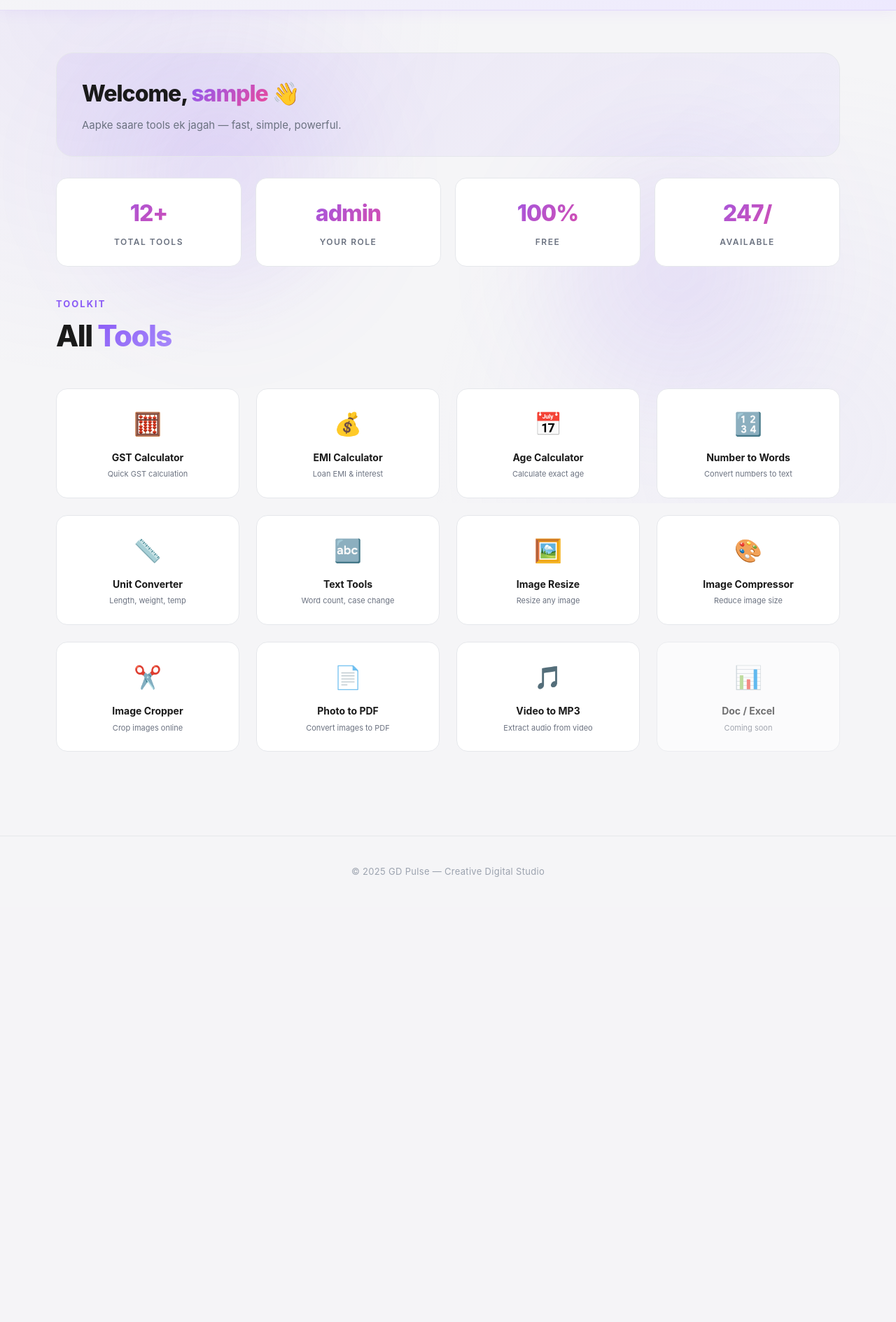
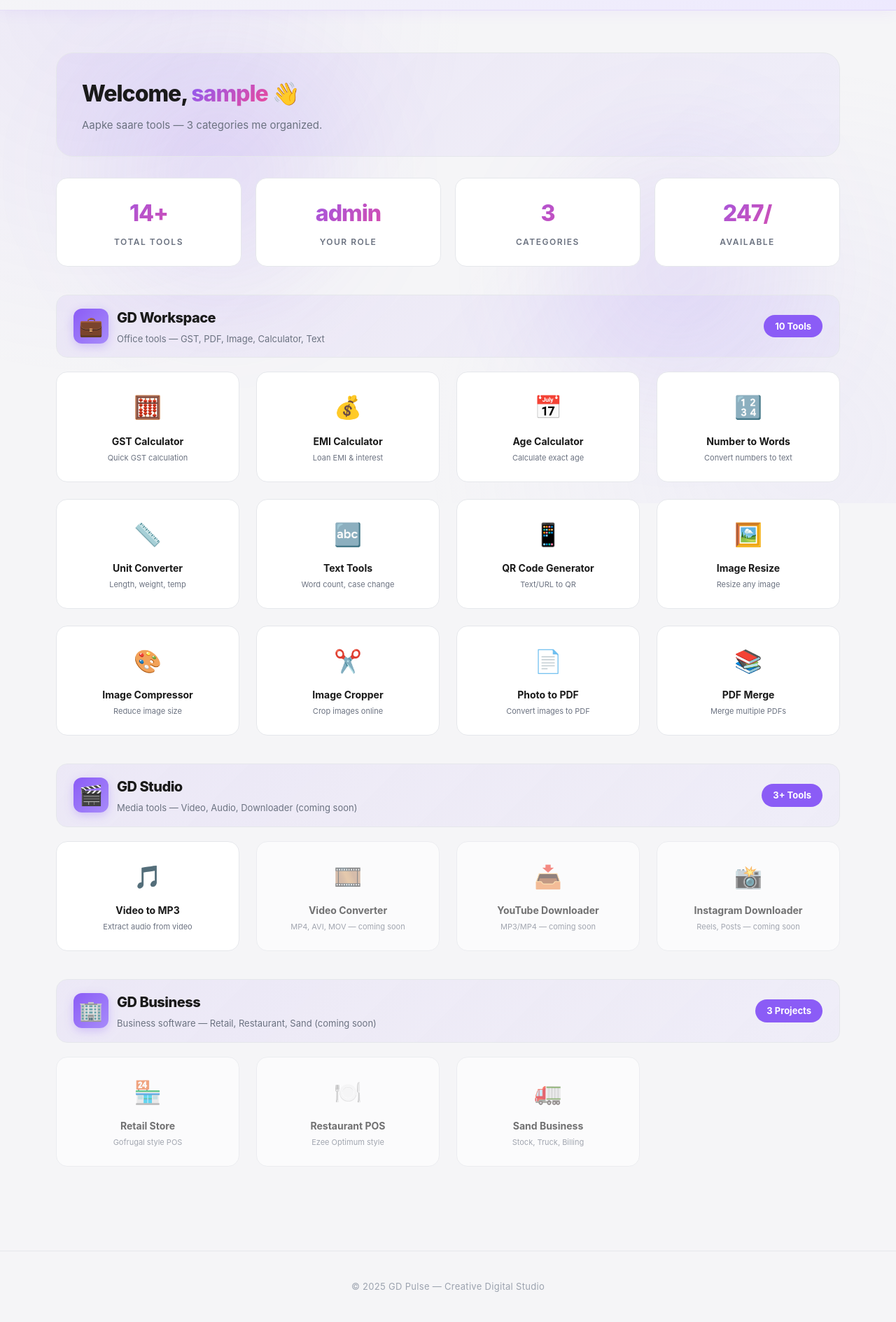
Before and after one commit to IGDIVU/gd-pulse, a Flask app: page /tools in a window 1280 px wide. Shown: the part 81-1970 px from the top of the page at 70% size. Before the commit the page ends 1334 px from the top, so only its background shows below. Run offline with Flask 3, Linux system fonts and the light colour scheme; the visitor is signed in with stand-in values (Sample User, id 1).

Commit message:
Enhance tools page with new features and styles
Updated tool descriptions and added new tools in categories. Adjusted theme toggle functionality and improved layout styles.

```diff
--- a/templates/tools.html
+++ b/templates/tools.html
@@ -6,6 +6,51 @@
 <title>Tools — GD Pulse</title>
 <link rel="icon" type="image/png" href="/static/favicon.png">
 <link rel="stylesheet" href="/static/style.css">
+<style>
+  .category-header {
+    display: flex;
+    align-items: center;
+    gap: 12px;
+    margin: 40px 0 20px;
+    padding: 16px 24px;
+    border-radius: var(--radius);
+    background: linear-gradient(135deg, rgba(139, 92, 246, 0.08), rgba(196, 181, 253, 0.12));
+    border: 1px solid var(--border);
+  }
+  .category-header .cat-icon {
+    font-size: 28px;
+    display: flex;
+    align-items: center;
+    justify-content: center;
+    width: 50px;
+    height: 50px;
+    background: linear-gradient(135deg, var(--primary), var(--primary-light));
+    border-radius: 12px;
+    color: white;
+    box-shadow: 0 4px 14px rgba(139, 92, 246, 0.3);
+  }
+  .category-header .cat-info h2 {
+    font-size: 20px;
+    font-weight: 800;
+    color: var(--text);
+    margin: 0 0 4px;
+    letter-spacing: -0.5px;
+  }
+  .category-header .cat-info p {
+    font-size: 13px;
+    color: var(--text-dim);
+    margin: 0;
+  }
+  .category-header .cat-count {
+    margin-left: auto;
+    background: var(--primary);
+    color: white;
+    padding: 6px 16px;
+    border-radius: 30px;
+    font-size: 13px;
+    font-weight: 700;
+  }
+</style>
 </head>
 <body>
 
@@ -24,7 +69,7 @@
         <input type="text" placeholder="Search tools..." id="searchInput">
         <span class="search-icon">🔍</span>
       </div>
-      <button class="theme-toggle" onclick="toggleTheme()" title="Toggle theme">🌙</button>
+      <button class="theme-toggle" onclick="toggleTheme(event)" title="Toggle theme">🌙</button>
       <div class="avatar" title="{{ user }}">{{ user[0]|upper }}</div>
       <a href="/logout" class="btn btn-outline">Logout</a>
     </div>
@@ -35,12 +80,12 @@
 
       <div class="welcome reveal">
         <h1>Welcome, <span class="highlight">{{ user }}</span> 👋</h1>
-        <p>Aapke saare tools ek jagah — fast, simple, powerful.</p>
+        <p>Aapke saare tools — 3 categories me organized.</p>
       </div>
 
       <div class="stats">
         <div class="stat-card reveal">
-          <div class="value">12+</div>
+          <div class="value">14+</div>
           <div class="label">Total Tools</div>
         </div>
         <div class="stat-card reveal">
@@ -48,8 +93,8 @@
           <div class="label">Your Role</div>
         </div>
         <div class="stat-card reveal">
-          <div class="value">100%</div>
-          <div class="label">Free</div>
+          <div class="value">3</div>
+          <div class="label">Categories</div>
         </div>
         <div class="stat-card reveal">
           <div class="value">24/7</div>
@@ -57,85 +102,138 @@
         </div>
       </div>
 
-      <div class="section-header reveal" style="margin-top: 40px;">
-        <span class="section-tag">Toolkit</span>
-        <h2 class="section-title">All <span class="highlight">Tools</span></h2>
+      <!-- ========== CATEGORY 1: OFFICE TOOLS ========== -->
+      <div class="category-header reveal">
+        <div class="cat-icon">💼</div>
+        <div class="cat-info">
+          <h2>GD Workspace</h2>
+          <p>Office tools — GST, PDF, Image, Calculator, Text</p>
+        </div>
+        <div class="cat-count">10 Tools</div>
       </div>
 
       <div class="grid grid-4">
-
         <a href="/tools/gst" class="tool-card reveal">
           <div class="icon">🧮</div>
           <div class="title">GST Calculator</div>
           <div class="desc">Quick GST calculation</div>
         </a>
-
         <a href="/tools/emi" class="tool-card reveal">
           <div class="icon">💰</div>
           <div class="title">EMI Calculator</div>
           <div class="desc">Loan EMI & interest</div>
         </a>
-
         <a href="/tools/age" class="tool-card reveal">
           <div class="icon">📅</div>
           <div class="title">Age Calculator</div>
           <div class="desc">Calculate exact age</div>
         </a>
-
         <a href="/tools/number-to-words" class="tool-card reveal">
           <div class="icon">🔢</div>
           <div class="title">Number to Words</div>
           <div class="desc">Convert numbers to text</div>
         </a>
-
         <a href="/tools/unit-converter" class="tool-card reveal">
           <div class="icon">📏</div>
           <div class="title">Unit Converter</div>
           <div class="desc">Length, weight, temp</div>
         </a>
-
         <a href="/tools/text-tools" class="tool-card reveal">
           <div class="icon">🔤</div>
           <div class="title">Text Tools</div>
           <div class="desc">Word count, case change</div>
         </a>
-
+        <a href="/tools/qr-code" class="tool-card reveal">
+          <div class="icon">📱</div>
+          <div class="title">QR Code Generator</div>
+          <div class="desc">Text/URL to QR</div>
+        </a>
         <a href="/tools/image-resize" class="tool-card reveal">
           <div class="icon">🖼️</div>
           <div class="title">Image Resize</div>
           <div class="desc">Resize any image</div>
         </a>
-
         <a href="/tools/image-compress" class="tool-card reveal">
           <div class="icon">🎨</div>
           <div class="title">Image Compressor</div>
           <div class="desc">Reduce image size</div>
         </a>
-
         <a href="/tools/image-crop" class="tool-card reveal">
           <div class="icon">✂️</div>
           <div class="title">Image Cropper</div>
           <div class="desc">Crop images online</div>
         </a>
-
         <a href="/tools/photo-to-pdf" class="tool-card reveal">
           <div class="icon">📄</div>
           <div class="title">Photo to PDF</div>
           <div class="desc">Convert images to PDF</div>
         </a>
+        <a href="/tools/pdf-merge" class="tool-card reveal">
+          <div class="icon">📚</div>
+          <div class="title">PDF Merge</div>
+          <div class="desc">Merge multiple PDFs</div>
+        </a>
+      </div>
 
+      <!-- ========== CATEGORY 2: MEDIA TOOLS ========== -->
+      <div class="category-header reveal">
+        <div class="cat-icon">🎬</div>
+        <div class="cat-info">
+          <h2>GD Studio</h2>
+          <p>Media tools — Video, Audio, Downloader (coming soon)</p>
+        </div>
+        <div class="cat-count">3+ Tools</div>
+      </div>
+
+      <div class="grid grid-4">
         <a href="/tools/video-to-mp3" class="tool-card reveal">
           <div class="icon">🎵</div>
           <div class="title">Video to MP3</div>
           <div class="desc">Extract audio from video</div>
         </a>
+        <div class="tool-card reveal" onclick="alert('Video Converter — coming soon! 🚧')" style="opacity: 0.6;">
+          <div class="icon">🎞️</div>
+          <div class="title">Video Converter</div>
+          <div class="desc">MP4, AVI, MOV — coming soon</div>
+        </div>
+        <div class="tool-card reveal" onclick="alert('YouTube Downloader — coming soon! 🚧')" style="opacity: 0.6;">
+          <div class="icon">📥</div>
+          <div class="title">YouTube Downloader</div>
+          <div class="desc">MP3/MP4 — coming soon</div>
+        </div>
+        <div class="tool-card reveal" onclick="alert('Instagram Downloader — coming soon! 🚧')" style="opacity: 0.6;">
+          <div class="icon">📸</div>
+          <div class="title">Instagram Downloader</div>
+          <div class="desc">Reels, Posts — coming soon</div>
+        </div>
+      </div>
 
-        <div class="tool-card reveal" onclick="alert('Coming soon! 🚧')" style="opacity: 0.6;">
-          <div class="icon">📊</div>
-          <div class="title">Doc / Excel</div>
-          <div class="desc">Coming soon</div>
+      <!-- ========== CATEGORY 3: BUSINESS SOFTWARE ========== -->
+      <div class="category-header reveal">
+        <div class="cat-icon">🏢</div>
+        <div class="cat-info">
+          <h2>GD Business</h2>
+          <p>Business software — Retail, Restaurant, Sand (coming soon)</p>
         </div>
+        <div class="cat-count">3 Projects</div>
+      </div>
 
+      <div class="grid grid-4">
+        <div class="tool-card reveal" onclick="alert('Retail Store — coming soon! 🚧')" style="opacity: 0.6;">
+          <div class="icon">🏪</div>
+          <div class="title">Retail Store</div>
+          <div class="desc">Gofrugal style POS</div>
+        </div>
+        <div class="tool-card reveal" onclick="alert('Restaurant POS — coming soon! 🚧')" style="opacity: 0.6;">
+          <div class="icon">🍽️</div>
+          <div class="title">Restaurant POS</div>
+          <div class="desc">Ezee Optimum style</div>
+        </div>
+        <div class="tool-card reveal" onclick="alert('Sand Business — coming soon! 🚧')" style="opacity: 0.6;">
+          <div class="icon">🚛</div>
+          <div class="title">Sand Business</div>
+          <div class="desc">Stock, Truck, Billing</div>
+        </div>
       </div>
 
     </div>
@@ -145,7 +243,6 @@
     <p>© 2025 GD Pulse — Creative Digital Studio</p>
   </footer>
 
-  <script src="/static/animations.js"></script>
   <script>
     document.getElementById("searchInput").addEventListener("keypress", (e) => {
       if (e.key === "Enter") alert("Search feature jald aa raha hai! 🔍");
```
